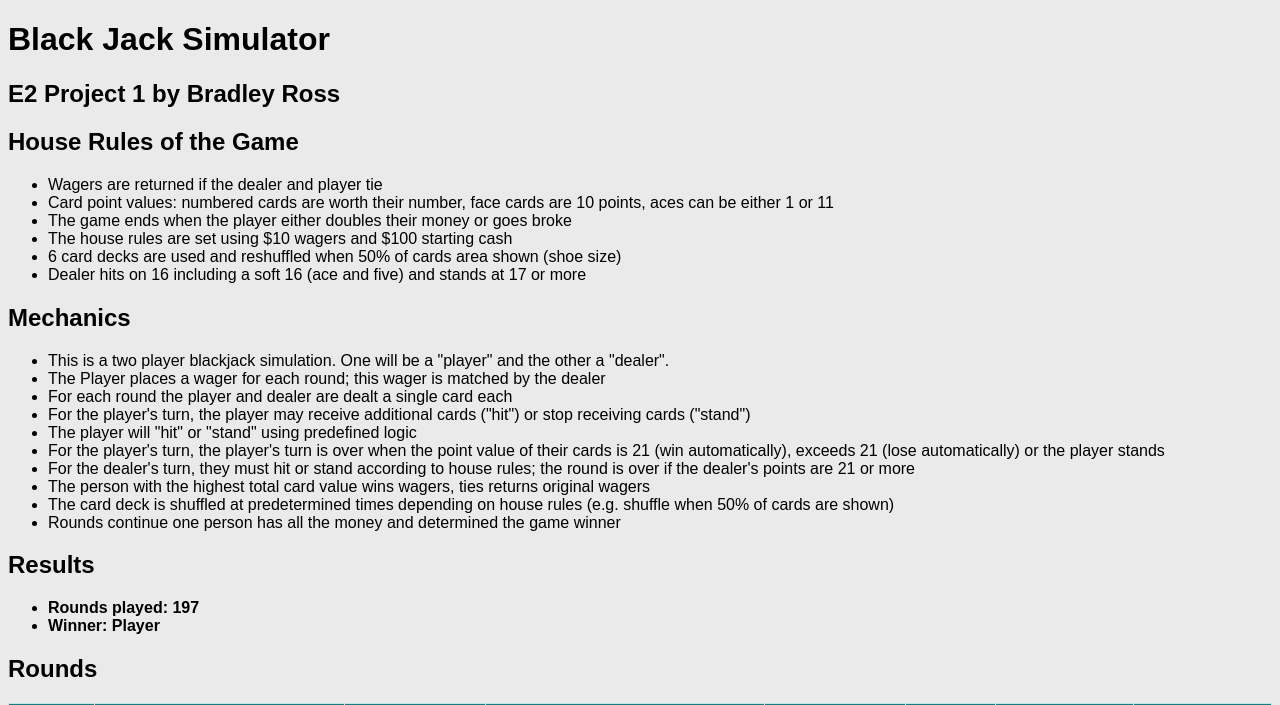
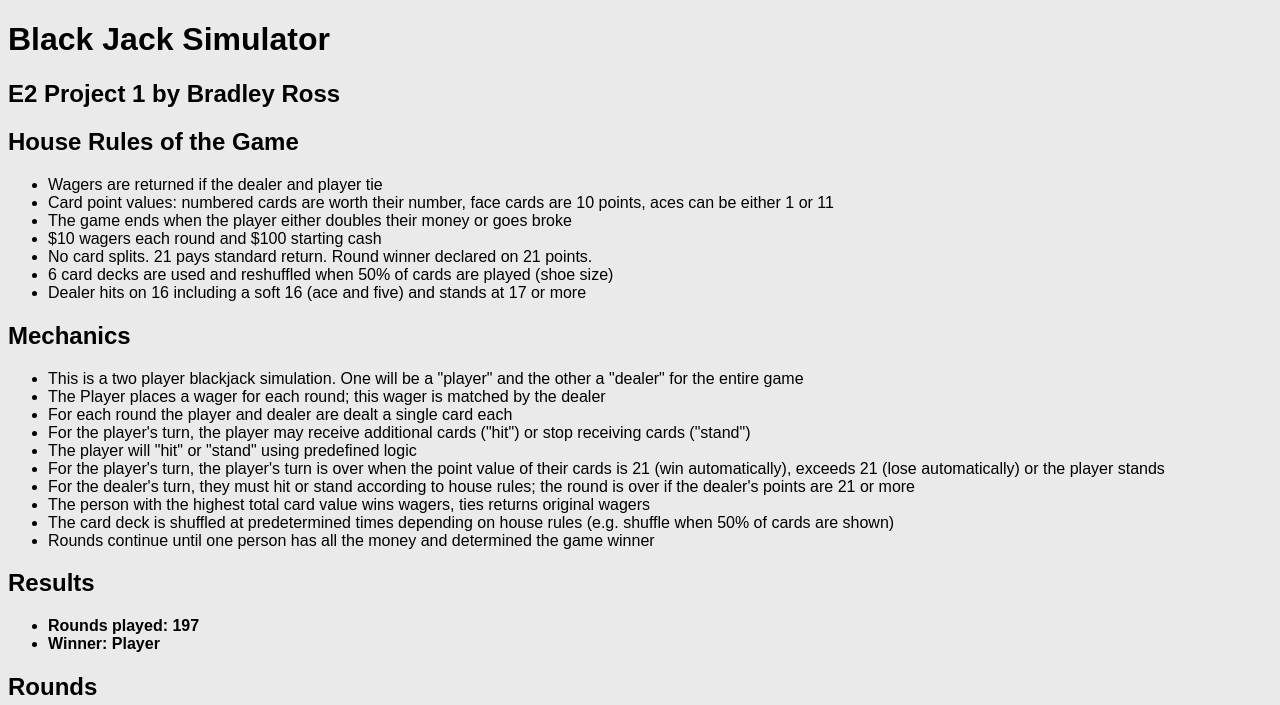
Before and after one commit to bar181/e2, a PHP site: page / in a window 1280 px wide. Shown: the top 705 px of the page. Run offline with PHP 8.4, Linux system fonts and the light colour scheme.

Commit message:
Final E2 Project 1 submission

```diff
--- a/p1/index-view.php
+++ b/p1/index-view.php
@@ -19,14 +19,16 @@
         <li>Card point values: numbered cards are worth their number, face cards are 10 points, aces can be either 1 or
             11</li>
         <li>The game ends when the player either doubles their money or goes broke</li>
-        <li>The house rules are set using $10 wagers and $100 starting cash</li>
-        <li>6 card decks are used and reshuffled when 50% of cards area shown (shoe size)</li>
+        <li>$10 wagers each round and $100 starting cash</li>
+        <li>No card splits. 21 pays standard return. Round winner declared on 21 points.</li>
+        <li>6 card decks are used and reshuffled when 50% of cards are played (shoe size)</li>
         <li>Dealer hits on 16 including a soft 16 (ace and five) and stands at 17 or more</li>
     </ul>
 
     <h2>Mechanics</h2>
     <ul>
-        <li>This is a two player blackjack simulation. One will be a "player" and the other a "dealer".</li>
+        <li>This is a two player blackjack simulation. One will be a "player" and the other a "dealer" for the entire
+            game</li>
         <li>The Player places a wager for each round; this wager is matched by the dealer</li>
         <li>For each round the player and dealer are dealt a single card each</li>
         <li>For the player's turn, the player may receive additional cards ("hit") or stop receiving cards ("stand")
@@ -39,7 +41,7 @@
         <li>The person with the highest total card value wins wagers, ties returns original wagers</li>
         <li>The card deck is shuffled at predetermined times depending on house rules (e.g. shuffle
             when 50% of cards are shown)</li>
-        <li>Rounds continue one person has all the money and determined the game winner</li>
+        <li>Rounds continue until one person has all the money and determined the game winner</li>
     </ul>
 
     <h2>Results</h2>
--- a/p1/index.php
+++ b/p1/index.php
@@ -30,15 +30,16 @@ $gameRules = [
  $gameRules['shoeSize'] =  intval($gameRules['reshufflePercent'] * 52 * $gameRules['numberOfDecks']);
 
 # logic for when to hit or stand - Configuarable
-# use caution if changing dealer stand rules as these are based on casino rules
 /*
     You may adjust the stand values for the player
-    Stand values for the dealer are based on casino rules
+    Stand values for the dealer are based on casino rules *use caution if changing dealer stand value
 
-    standAverageCards: player stands at this value (cutoff) or more if dealer shows a 2, 3, 7, 8, 9
-    standGoodCards: stand cutoff if dealer shows 4, 5, 6
-    standBadCards: stand cutoff if dealer shows face card or ace
-    dealerStand: casino rules where dealer must hit on 16 or less (stand on soft 17)
+    standardStand: (int) player stands at this value (cutoff) or more if dealer shows an average card (2, 3, 7, 8, 9)
+    goodStand: (int) stand cutoff if dealer shows cards that are good for the player
+    goodCards: (array of int) array of good cards for the player (i.e. dealer shows 4,5,6)
+    badStand: (int) stand cutoff if dealer shows face card or ace
+    badCards: (array of int) array of bad cards for the player (i.e. dealer shows a 10 or 11 point card)
+    dealerStand: (int) casino rules where dealer must hit on 16 or less (stand on soft 17)
 */
 $aiLogic = [
     'standardStand' => 14,
@@ -53,7 +54,7 @@ $aiLogic = [
 $playerCash = $gameRules['startingCash'] ;
 $dealerCash = $gameRules['startingCash'] ;
 
- # array to store round details - this will be displayed in HTML
+ # array of round details - this will be displayed in HTML
  $rounds = [];
 
  # set default round details - some variables will be altered for each round
@@ -90,7 +91,7 @@ $counter = 0;
 for ($i = 0; $i < $gameRules['numberOfDecks']; $i++) {
     foreach ($cardSuits as $keySuit => $cardSuit) {
 
-        # add each card display (i.e. Ace of Hearts) and the card's point value (i.e. 11)
+        # add each card display (i.e. A♥ for Ace of Hearts) and the card's point value (i.e. 11)
         foreach ($cardValues as $card => $value) {
             $ogDeck[$counter]['show'] = $card . $cardSuit;
             $ogDeck[$counter]['value'] = $value;
@@ -99,25 +100,25 @@ for ($i = 0; $i < $gameRules['numberOfDecks']; $i++) {
     }
 }
 
-# default array holding actual deck of cards used for each round
+# default array holding actual deck of cards used to distribute cards - refresh by copying from original/master deck
 $deck = [];
 
 
 # ----------- round activity-----------
 
-# game loop continues until either player or dealer is broke
+# game loop continues until either the player or the dealer is out of cash
 while ($playerCash > 0 && $dealerCash > 0) {
 
-    # shuffle deck (if cards remaining < shoe or settings set to reshuffle every turn)
+    # shuffle a new deck (if cards remaining is less than shoe OR the game options are set to reshuffle every turn)
     if ((count($deck) < $gameRules['shoeSize']) || $gameRules['shuffleTurn']) {
         $deck = $ogDeck;
         shuffle($deck);
     }
 
-    # set default player and dealer round details
+    # set default round details
     $round = $ogRound;
 
-    # player's flop card - remove card from deck array and track activity
+    # player's flop card - remove card from deck array and track activity, made points adjustments for Aces
     $card = array_pop($deck);
     $round['player']['cards'][] = $card['show'];
     $round['player']['cardValues'] = $card['value'];
@@ -157,6 +158,7 @@ while ($playerCash > 0 && $dealerCash > 0) {
 
         # edge case : player over 21 but has aces
         if ($score > 21 && $round['player']['aces'] > 0) {
+
             # Ace is now worth 1 point (Ace cannot be reused)
             $score -= 10;
             $round['player']['aces'] --;
@@ -196,9 +198,10 @@ while ($playerCash > 0 && $dealerCash > 0) {
 
     # ----------- dealer game play -----------
 
-    # dealer hits until a winner selected or must stand
+    # dealer hits default is true - this will be changed for specific cases
     $isHit = true;
 
+    # Dealer's turn action
     while ($isHit && $round['winner'] == null) {
         # local variable of card's point value (for readability)
         $score = $round['dealer']['cardValues'];
@@ -217,6 +220,7 @@ while ($playerCash > 0 && $dealerCash > 0) {
 
         # edge case : dealer over 21 but has aces
         if ($score > 21 && $round['dealer']['aces'] > 0) {
+
             # Ace is now worth 1 point
             $score -= 10;
             $round['dealer']['aces'] --;
```
Also changed, not shown: p1/README.md.
